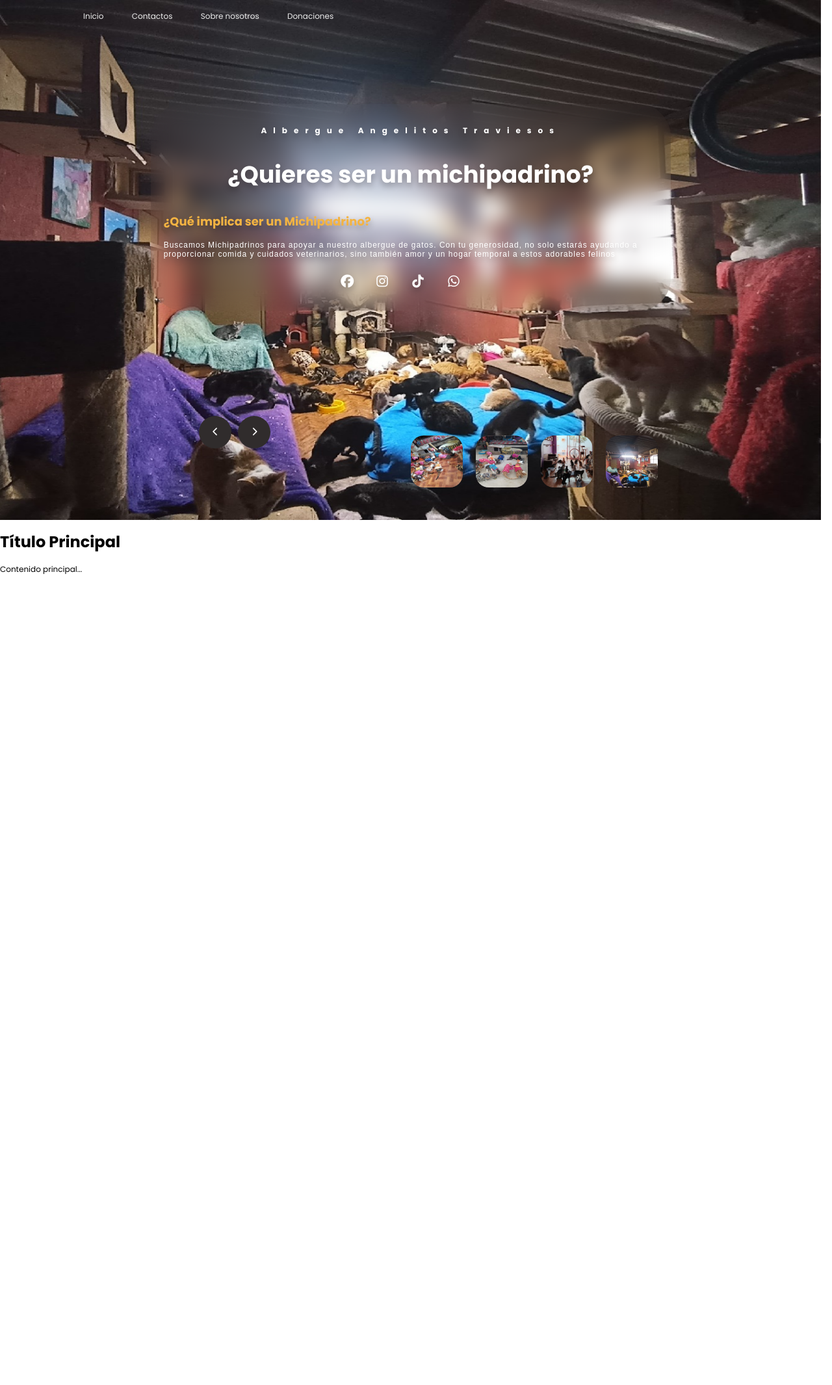
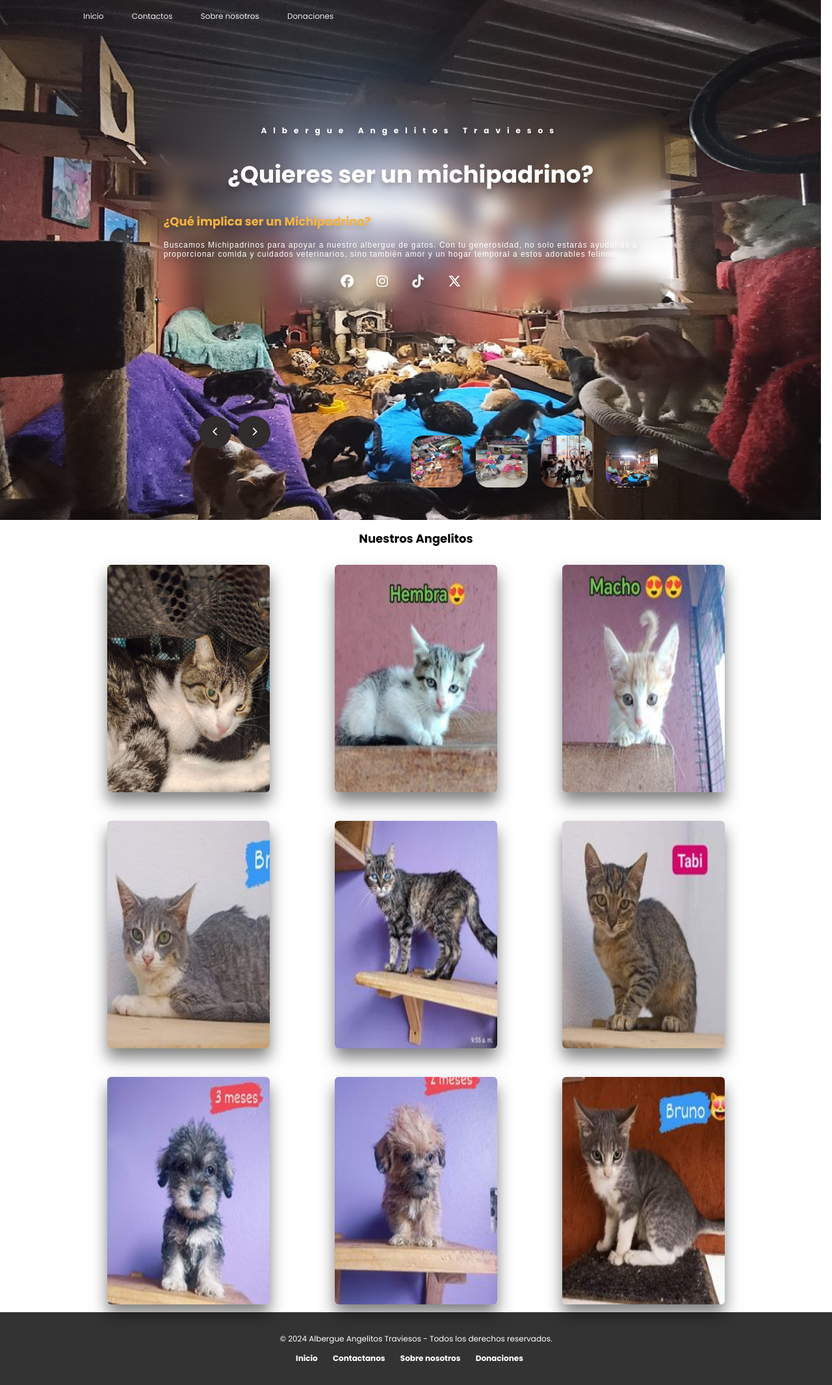
Before and after one commit to augusto-BM/Albergue-Angelitos-Traviesos, a plain HTML site: page index.html in a window 1280 px wide. Shown: the whole page at 65% size. Before the commit the page ends 897 px from the top, so only its background shows below. Drawn offline with Linux system fonts and the light colour scheme.

Commit message:
agregado de card

```diff
--- a/index.html
+++ b/index.html
@@ -7,35 +7,62 @@
 
     <meta name="description" content="Descripción breve de la página." />
     <meta name="robots" content="index, follow" />
-    <link rel="canonical" href="https://augusto-bm.github.io/Albergue-Angelitos-Traviesos/" />
-    <meta name="keywords" content="Albergue, Perù, animales, donacion, gatos, perros" />
+    <link
+      rel="canonical"
+      href="https://augusto-bm.github.io/Albergue-Angelitos-Traviesos/"
+    />
+    <meta
+      name="keywords"
+      content="Albergue, Perù, animales, donacion, gatos, perros, rescata, adopta, estereliza, no compres, apoya"
+    />
 
     <!-- Open Graph / Facebook -->
     <meta property="og:type" content="website" />
-    <meta property="og:url" content="https://www.facebook.com/people/Albergue-Angelitos-Traviesos/100064845214726/" />
-    <meta property="og:title" content="Albergue Angelitos Traviesos " />
-    <meta property="og:description" content="Tenemos 150 angelitos en el albergue. Ayúdanos a seguir cambiando sus vidas." />
-    <meta property="og:image" content="https://www.facebook.com/photo/?fbid=475190617985775&set=a.475190614652442" />
+    <meta
+      property="og:url"
+      content="https://www.facebook.com/people/Albergue-Angelitos-Traviesos/100064845214726/"
+    />
+    <meta property="og:title" content="Albergue Angelitos Traviesos" />
+    <meta
+      property="og:description"
+      content="Tenemos 150 angelitos en el albergue. Ayúdanos a seguir cambiando sus vidas."
+    />
+    <meta
+      property="og:image"
+      content="https://www.facebook.com/photo/?fbid=475190617985775&set=a.475190614652442"
+    />
 
     <!-- Twitter -->
-    <!-- <meta property="twitter:card" content="summary_large_image" />
-    <meta property="twitter:url" content="https://www.ejemplo.com/pagina" />
-    <meta property="twitter:title" content="Título de la Página" />
+    <meta property="twitter:card" content="summary_large_image" />
+    <meta
+      property="twitter:url"
+      content="https://x.com/CamarenaTatiana?t=pKx-ijQl4PXIJkx5D6UOew&s=09"
+    />
+    <meta property="twitter:title" content="Albergue Angelitos Traviesos" />
     <meta
       property="twitter:description"
-      content="Descripción breve de la página."
+      content="Apoyanos a seguir ayudando a mas angelitos de las frias calles, tenemos a cargo mas de 150 angelitos"
     />
     <meta
       property="twitter:image"
-      content="https://www.ejemplo.com/imagen.jpg"
-    /> -->
+      content="https://x.com/CamarenaTatiana/photo"
+    />
     <!-- Favicon -->
 
-    <link rel="icon" type="image/png" href="./vista/imagenes/logo/logo.ico"/>
-    <link rel="stylesheet" href="https://cdnjs.cloudflare.com/ajax/libs/font-awesome/6.5.2/css/all.min.css" integrity="sha512-SnH5WK+bZxgPHs44uWIX+LLJAJ9/2PkPKZ5QiAj6Ta86w+fsb2TkcmfRyVX3pBnMFcV7oQPJkl9QevSCWr3W6A==" crossorigin="anonymous" referrerpolicy="no-referrer" />
+    <link rel="icon" type="image/png" href="./vista/imagenes/logo/logo.ico" />
+    <link
+      rel="stylesheet"
+      href="https://cdnjs.cloudflare.com/ajax/libs/font-awesome/6.5.2/css/all.min.css"
+      integrity="sha512-SnH5WK+bZxgPHs44uWIX+LLJAJ9/2PkPKZ5QiAj6Ta86w+fsb2TkcmfRyVX3pBnMFcV7oQPJkl9QevSCWr3W6A=="
+      crossorigin="anonymous"
+      referrerpolicy="no-referrer"
+    />
     <!-- CSS -->
     <link rel="stylesheet" href="vista/css/style.css" />
+    <link rel="stylesheet" href="vista/css/footer.css" />
+    <link rel="stylesheet" href="vista/css/card.css" />
   </head>
+
   <body>
     <header>
       <nav>
@@ -46,92 +73,18 @@
       </nav>
     </header>
     <main>
-      <article>
+      <section>
         <!-- carousel -->
         <div class="carousel">
           <!-- list item -->
-          <div class="list">
+          <div class="list" id="carousel-list"></div>
+          <!-- list thumnail -->
+          <div class="thumbnail" id="thumbnail-list">
             <div class="item">
               <img src="./vista/imagenes/carroucel/carroucel1.jpg" />
-              <div class="content">
-                <div class="author"><p>Albergue Angelitos Traviesos</p></div>
-                <div class="title"><p>¿Quieres ser un michipadrino?</p></div>
-                <div class="topic"><p>¿Qué implica ser un Michipadrino?</p></div>
-                <div class="des">
-                  <p>Buscamos Michipadrinos para apoyar a nuestro albergue de gatos. Con tu generosidad, no solo estarás ayudando a proporcionar comida y cuidados veterinarios, sino también amor y un hogar temporal a estos adorables felinos</p>
-                </div>
-                <div class="buttons">
-                  <a href="https://www.facebook.com/people/Albergue-Angelitos-Traviesos/100064845214726/" target="_blank"><i class="fa-brands fa-facebook"></i></a>
-                  <a href="https://www.instagram.com/albergue_angelitostraviesos/" target="_blank"><i class="fa-brands fa-instagram"></i></a>
-                  <a href="https://www.tiktok.com/@albergueangelitos" target="_blank"><i class="fa-brands fa-tiktok"></i></a>
-                  <a href="#"><i class="fa-brands fa-whatsapp"></i></a>
-                </div>
-              </div>
             </div>
             <div class="item">
               <img src="./vista/imagenes/carroucel/carroucel2.jpg" />
-              <div class="content">
-                <div class="author"><p>Albergue Angelitos Traviesos</p></div>
-                <div class="title"><p>¡Ayúdanos a cambiar esta tendencia!</p></div>
-                <div class="topic"><p>El aumento de animales abandonados</p></div>
-                <div class="des">
-                  <p>Cada año, miles de animales son abandonados y terminan en albergues como el nuestro. Esta triste realidad está aumentando, y necesitamos tu ayuda para cambiarla. Adoptando a uno de nuestros animales, no solo les das un hogar y una familia, sino que también apoyas nuestra misión de educar y concienciar sobre la responsabilidad de tener mascotas.</p>
-                </div>
-                <div class="buttons">
-                  <a href="https://www.facebook.com/people/Albergue-Angelitos-Traviesos/100064845214726/" target="_blank"><i class="fa-brands fa-facebook"></i></a>
-                  <a href="https://www.instagram.com/albergue_angelitostraviesos/" target="_blank"><i class="fa-brands fa-instagram"></i></a>
-                  <a href="https://www.tiktok.com/@albergueangelitos" target="_blank"><i class="fa-brands fa-tiktok"></i></a>
-                  <a href="#"><i class="fa-brands fa-whatsapp"></i></a>
-                </div>
-              </div>
-            </div>
-            <div class="item">
-              <img src="./vista/imagenes/carroucel/carroucel3.jpg" />
-              <div class="content">
-                <div class="author"><p>Albergue Angelitos Traviesos</p></div>
-                <div class="title"><p>¡Adopta a un compañero fiel!</p></div>
-                <div class="topic"><p>Encuentra tu amigo peludo</p></div>
-                <div class="des">
-                  <p>En nuestro albergue, tenemos una variedad de perros y gatos esperando un hogar amoroso. Adoptar no solo cambia la vida de una mascota, sino también la tuya. Descubre cómo puedes darle una segunda oportunidad a estos fieles amigos.</p>
-                </div>
-                <div class="buttons">
-                  <a href="https://www.facebook.com/people/Albergue-Angelitos-Traviesos/100064845214726/" target="_blank"><i class="fa-brands fa-facebook"></i></a>
-                  <a href="https://www.instagram.com/albergue_angelitostraviesos/" target="_blank"><i class="fa-brands fa-instagram"></i></a>
-                  <a href="https://www.tiktok.com/@albergueangelitos" target="_blank"><i class="fa-brands fa-tiktok"></i></a>
-                  <a href="#"><i class="fa-brands fa-whatsapp"></i></a>
-                </div>
-              </div>
-            </div>
-            <div class="item">
-              <img src="./vista/imagenes/carroucel/carroucel4.jpg" />
-              <div class="content">
-                <div class="author"><p>Albergue Angelitos Traviesos</p></div>
-                <div class="title"><p>¡Adopta, no compres!</p></div>
-                <div class="topic"><p>Haz una elección responsable</p></div>
-                <div class="des">
-                  <p>Adoptar un animal de nuestro albergue no solo salva una vida, sino que también le brinda una segunda oportunidad a un compañero leal y amoroso. Cada mascota adoptada libera espacio en nuestro albergue para que podamos rescatar a otro necesitado. Juntos, podemos reducir la población de animales abandonados y promover el bienestar animal.</p>
-                </div>
-                <div class="buttons">
-                  <a href="https://www.facebook.com/people/Albergue-Angelitos-Traviesos/100064845214726/"><i class="fa-brands fa-facebook"></i></a>
-                  <a href="https://www.instagram.com/albergue_angelitostraviesos/" target="_blank"><i class="fa-brands fa-instagram" target="_blank"></i></a>
-                  <a href="https://www.tiktok.com/@albergueangelitos" target="_blank"><i class="fa-brands fa-tiktok"></i></a>
-                  <a href="#"><i class="fa-brands fa-whatsapp"></i></a>
-                </div>
-              </div>
-            </div>
-          </div>
-          <!-- list thumnail -->
-          <div class="thumbnail">
-            <div class="item">
-              <img src="./vista/imagenes/carroucel/carroucel1.jpg" />
-<!--               <div class="content">
-                <div class="title">Name Slider</div>
-                <div class="description">Description</div>
-              </div> -->
-            </div>
-            <div class="item">
-              <img src="./vista/imagenes/carroucel/carroucel2.jpg" />
-
             </div>
             <div class="item">
               <img src="./vista/imagenes/carroucel/carroucel3.jpg" />
@@ -140,27 +93,44 @@
               <img src="./vista/imagenes/carroucel/carroucel4.jpg" />
             </div>
           </div>
+
           <!-- next prev -->
-
           <div class="arrows">
-            <button id="prev"> <i class="fa-solid fa-chevron-left"></i> </button>
-            <button id="next"> <i class="fa-solid fa-chevron-right"></i> </button>
+            <button id="prev"><i class="fa-solid fa-chevron-left"></i></button>
+            <button id="next"><i class="fa-solid fa-chevron-right"></i></button>
           </div>
           <!-- time running -->
           <div class="time"></div>
         </div>
-
-      </article>
+      </section>
       <!-- <aside>
         Contenido secundario, como anuncios o enlaces externos
       </aside> -->
-      <h1>Título Principal</h1>
-      <p>Contenido principal...</p>
+      <section id="animales">
+        <h1>Nuestros Angelitos</h1>
+        <article class="contenedor-card" id="card-list">
+
+        </article>
+
+      </section>
     </main>
     <footer>
-      <!-- Información del pie de página -->
+      <p>
+        &copy; 2024 Albergue Angelitos Traviesos - Todos los derechos
+        reservados.
+      </p>
+      <nav>
+        <ul>
+          <li><a href="#inicio">Inicio</a></li>
+          <li><a href="#contactanos">Contactanos</a></li>
+          <li><a href="#Sobre nosotros">Sobre nosotros</a></li>
+          <li><a href="#Donaciones">Donaciones</a></li>
+        </ul>
+      </nav>
     </footer>
     <!-- JavaScript -->
-    <script src="vista/js/app.js"></script>
+    <script src="./vista/js/carousel/app.js"></script>
+    <script src="./vista/js/carousel/crearElementos.js"></script>
+    <script src="./vista/js/card/crearElementos.js"></script>
   </body>
 </html>
--- /dev/null
+++ b/vista/css/card.css
@@ -0,0 +1,77 @@
+#animales {
+  text-align: center; /* Centrar el título "Nuestros Angelitos" */
+}
+
+.contenedor-card {
+  display: flex;
+  justify-content: center;
+  flex-wrap: wrap; /* Permite que los cards se envuelvan en pantallas pequeñas */
+  gap: 20px; /* Espacio entre los cards */
+}
+
+.contenedor-card figure {
+  position: relative;
+  height: 350px;
+  width: 250px;
+  overflow: hidden;
+  border-radius: 6px;
+  box-shadow: 0px 15px 25px rgba(0, 0, 0, 0.5);
+  cursor: pointer;
+}
+
+.contenedor-card figure img {
+  width: 100%;
+  height: 100%;
+  transition: all 500ms ease-out;
+}
+
+.contenedor-card figure .capa {
+  position: absolute;
+  top: 0;
+  width: 100%;
+  height: 100%;
+  background: rgba(11, 103, 123, 0.6);
+  transition: all 500ms ease-out;
+  opacity: 0;
+  visibility: hidden;
+  text-align: center;
+}
+
+.contenedor-card figure:hover > .capa {
+  opacity: 1;
+  visibility: visible;
+}
+
+.contenedor-card figure:hover > .capa h3 {
+  margin-top: 70px;
+  margin-bottom: 15px;
+}
+
+.contenedor-card figure:hover > img{
+  transform: scale(1.1);
+}
+
+.contenedor-card figure .capa h3{
+  color: #fff;
+  font-weight: 400;
+  margin-bottom: 120px;
+  transition: all 500ms ease-out;
+  margin-top: 30px;
+  font-size: 30px;
+}
+
+.contenedor-card figure .capa h4{
+  color: #fff;
+  font-size: 15px;
+  letter-spacing: 2px;
+
+}
+
+.contenedor-card figure .capa p{
+  color: #fff;
+  font-size: 15px;
+  line-height: 1.5;
+  width: 100%;
+  max-width: 220px;
+  margin: auto;
+}
--- /dev/null
+++ b/vista/css/footer.css
@@ -0,0 +1,31 @@
+footer {
+    background-color: #333; /* Color de fondo oscuro */
+    color: #fff; /* Color de texto blanco */
+    padding: 20px; /* Espaciado interior */
+    text-align: center; /* Alineación del texto al centro */
+}
+
+footer p {
+    margin-bottom: 10px; /* Espaciado inferior para el párrafo */
+}
+
+footer nav ul {
+    list-style-type: none; /* Quita los puntos de la lista */
+    padding: 0;
+}
+
+footer nav ul li {
+    display: inline; /* Mostrar los elementos de la lista en línea */
+    margin-right: 20px; /* Espacio entre los elementos de la lista */
+}
+
+footer nav ul li a {
+    color: #fff; /* Color de texto blanco para los enlaces */
+    text-decoration: none; /* Quitar subrayado de los enlaces */
+    font-weight: bold; /* Texto en negrita */
+    transition: color 0.3s ease; /* Transición suave para el cambio de color */
+}
+
+footer nav ul li a:hover {
+    color: #ffc107; /* Cambio de color al pasar el mouse */
+}
--- a/vista/css/style.css
+++ b/vista/css/style.css
@@ -1,10 +1,10 @@
 @import url("https://fonts.googleapis.com/css2?family=Poppins:ital,wght@0,100;0,200;0,300;0,400;0,500;0,600;0,700;0,800;0,900;1,100;1,200;1,300;1,400;1,500;1,600;1,700;1,800;1,900&display=swap");
 body {
   margin: 0;
-  /* background-color: #000; */
-  /* color: #eee; */
+  padding: 0;
   font-family: Poppins;
   font-size: 12px;
+  box-sizing: border-box;
 }
 a {
   text-decoration: none;
@@ -41,6 +41,7 @@ header a {
   width: 100%;
   height: 100%;
   object-fit: cover;
+
 }
 
 .carousel .list .item .content {
@@ -104,19 +105,6 @@ header a {
   color: blue;
   transition: 0.5s;
 }
-
-/* .carousel .list .item .buttons a{
-    border: none;
-    background-color: #eee;
-    letter-spacing: 3px;
-    font-family: Poppins;
-    font-weight: 500;
-}
-.carousel .list .item .buttons a:nth-child(2){
-    background-color: transparent;
-    border: 1px solid #fff;
-    color: #eee;
-} */
 
 /* thumbail */
 .thumbnail {
--- /dev/null
+++ b/vista/js/card/crearElementos.js
@@ -0,0 +1,56 @@
+document.addEventListener("DOMContentLoaded", function () {
+  const cardList = document.getElementById("card-list");
+
+  // Función para obtener y renderizar los datos del JSON
+  function fetchCardData() {
+    fetch("./vista/js/card/datosCard.json")
+      .then((response) => {
+        if (!response.ok) {
+          throw new Error("La respuesta de la red no fue correcta");
+        }
+        return response.json();
+      })
+      .then((data) => {
+        // Iterar sobre los items del JSON y crear las tarjetas
+        data.cardObjeto.forEach((item) => {
+          // Crear un elemento figure para cada tarjeta
+          const figureElement = document.createElement("figure");
+
+          // Crear el elemento img y configurarlo
+          const imgElement = document.createElement("img");
+          imgElement.src = `./vista/imagenes/animales/${item.imagenSrc}`;
+          imgElement.alt = item.descripcion;
+
+          // Crear la capa con título y descripción
+          const capaElement = document.createElement("div");
+          capaElement.classList.add("capa");
+
+          const tituloElement = document.createElement("h3");
+          tituloElement.textContent = item.nombre;
+
+          const subtituloElement = document.createElement("h4");
+          subtituloElement.textContent = item.condicion;
+
+          const descripcionElement = document.createElement("p");
+          descripcionElement.textContent = item.descripcion;
+
+          // Añadir elementos a la capa
+          capaElement.appendChild(tituloElement);
+          capaElement.appendChild(subtituloElement);
+          capaElement.appendChild(descripcionElement);
+
+          // Añadir elementos a la figura
+          figureElement.appendChild(imgElement);
+          figureElement.appendChild(capaElement);
+
+          // Añadir figura al contenedor de tarjetas
+          cardList.appendChild(figureElement);
+        });
+      })
+      .catch((error) => {
+        console.error("Error fetching data:", error);
+      });
+  }
+
+  fetchCardData();
+});
--- /dev/null
+++ b/vista/js/card/datosCard.json
@@ -0,0 +1,58 @@
+{
+  "cardObjeto": [
+    {
+      "imagenSrc": "animal1.jpg",
+      "nombre": "MININA",
+      "condicion": "ADOPTA O APADRINA",
+      "descripcion": "Hembra de 6 años, dulce y cariñosa, le encanta jugar y recibir caricias."
+    },
+    {
+      "imagenSrc": "animal2.jpg",
+      "nombre": "NENA",
+      "condicion": "ADOPTA",
+      "descripcion": "Hembra de 5 meses, activo y juguetón, ideal para un hogar con espacio para correr."
+    },
+    {
+      "imagenSrc": "animal3.jpg",
+      "nombre": "ANDRES",
+      "condicion": "ADOPTA",
+      "descripcion": "Macho joven de 6 meses, curioso y amigable, necesita explorar y aprender."
+    },
+    {
+      "imagenSrc": "animal4.jpg",
+      "nombre": "CAISER",
+      "condicion": "ADOPTA O APADRINA",
+      "descripcion": "Macho adulto de 5 años, tranquilo y amoroso, perfecto para un hogar relajado."
+    },
+    {
+      "imagenSrc": "animal5.jpg",
+      "nombre": "PELUCHE",
+      "condicion": "ADOPTA O APADRINA",
+      "descripcion": "Macho de 5 años, peludo y cariñoso, busca un compañero para jugar y compartir."
+    },
+    {
+      "imagenSrc": "animal6.jpg",
+      "nombre": "LUNA",
+      "condicion": "ADOPTA",
+      "descripcion": "Hembra joven de 2 años, cariñosa y juguetona, ideal para una familia activa."
+    },
+    {
+      "imagenSrc": "animal7.jpg",
+      "nombre": "OSO",
+      "condicion": "ADOPTA",
+      "descripcion": "Macho  de 3 meses, tranquilo y leal, busca compañía y cariñoso."
+    },
+    {
+      "imagenSrc": "animal8.jpg",
+      "nombre": "MAX",
+      "condicion": "ADOPTA",
+      "descripcion": "Macho de 3 meses, inteligente y enérgico, le gusta aprender trucos nuevos."
+    },
+    {
+      "imagenSrc": "animal9.jpg",
+      "nombre": "BRUNO",
+      "condicion": "ADOPTA",
+      "descripcion": "Macho joven de 1 año, lleno de energía y amor, necesita mucho espacio para jugar."
+    }
+  ]
+}
--- a/vista/js/app.js
+++ b/vista/js/carousel/app.js
@@ -11,7 +11,7 @@ let timeDom = document.querySelector('.carousel .time');
 
 thumbnailBorderDom.appendChild(thumbnailItemsDom[0]);
 let timeRunning = 3000;
-let timeAutoNext = 10000;
+let timeAutoNext = 15000;
 
 nextDom.onclick = function(){
     showSlider('next');
--- /dev/null
+++ b/vista/js/carousel/crearElementos.js
@@ -0,0 +1,51 @@
+document.addEventListener("DOMContentLoaded", function () {
+  const carouselList = document.getElementById("carousel-list");
+  const thumbnailList = document.getElementById("thumbnail-list");
+
+  // Función para obtener y renderizar los datos del JSON
+  function fetchCarouselData() {
+    fetch("./vista/js/carousel/datosCarousel.json")
+      .then((response) => {
+        if (!response.ok) {
+          throw new Error("La respuesta de la red no fue correcta");
+        }
+        return response.json();
+      })
+      .then((data) => {
+        // Iterar sobre los items del carouselItems y crear los elementos HTML
+        data.carouselObjeto.forEach((item) => {
+          const itemElement = document.createElement("div");
+          itemElement.className = "item";
+
+          const imgElement = document.createElement("img");
+          imgElement.src = `./vista/imagenes/carroucel/${item.imagenSrc}`;
+          imgElement.alt = item.titulo;
+
+          const contentElement = document.createElement("div");
+          contentElement.className = "content";
+
+          contentElement.innerHTML = `
+            <div class="author"><p>Albergue Angelitos Traviesos</p></div>
+            <div class="title"><p>${item.titulo}</p></div>
+            <div class="topic"><p>${item.tema}</p></div>
+            <div class="des"><p>${item.descripcion}</p></div>
+            <div class="buttons">
+              <a href="https://www.facebook.com/people/Albergue-Angelitos-Traviesos/100064845214726/" target="_blank"><i class="fa-brands fa-facebook"></i></a>
+              <a href="https://www.instagram.com/albergue_angelitostraviesos/" target="_blank"><i class="fa-brands fa-instagram"></i></a>
+              <a href="https://www.tiktok.com/@albergueangelitos" target="_blank"><i class="fa-brands fa-tiktok"></i></a>
+              <a href="https://x.com/CamarenaTatiana?t=pKx-ijQl4PXIJkx5D6UOew&s=09"><i class="fa-brands fa-x-twitter"></i></a>
+            </div>
+          `;
+
+          itemElement.appendChild(imgElement);
+          itemElement.appendChild(contentElement);
+          carouselList.appendChild(itemElement);
+        });
+      })
+      .catch((error) => {
+        console.error("Error fetching data:", error);
+      });
+  }
+
+  fetchCarouselData();
+});
--- /dev/null
+++ b/vista/js/carousel/datosCarousel.json
@@ -0,0 +1,28 @@
+{
+    "carouselObjeto": [
+      {
+        "imagenSrc": "carroucel1.jpg",
+        "titulo": "¿Quieres ser un michipadrino?",
+        "tema": "¿Qué implica ser un Michipadrino?",
+        "descripcion": "Buscamos Michipadrinos para apoyar a nuestro albergue de gatos. Con tu generosidad, no solo estarás ayudando a proporcionar comida y cuidados veterinarios, sino también amor y un hogar temporal a estos adorables felinos"
+      },
+      {
+        "imagenSrc": "carroucel2.jpg",
+        "titulo": "¡Ayúdanos a cambiar esta tendencia!",
+        "tema": "El aumento de animales abandonados",
+        "descripcion": "Cada año, miles de animales son abandonados y terminan en albergues como el nuestro. Esta triste realidad está aumentando, y necesitamos tu ayuda para cambiarla. Adoptando a uno de nuestros animales, no solo les das un hogar y una familia, sino que también apoyas nuestra misión de educar y concienciar sobre la responsabilidad de tener mascotas."
+      },
+      {
+        "imagenSrc": "carroucel3.jpg",
+        "titulo": "¡Adopta a un compañero fiel!",
+        "tema": "Encuentra tu amigo peludo",
+        "descripcion": "En nuestro albergue, tenemos una variedad de perros y gatos esperando un hogar amoroso. Adoptar no solo cambia la vida de una mascota, sino también la tuya. Descubre cómo puedes darle una segunda oportunidad a estos fieles amigos."
+      },
+      {
+        "imagenSrc": "carroucel4.jpg",
+        "titulo": "¡Adopta, no compres!",
+        "tema": "Haz una elección responsable",
+        "descripcion": "Adoptar un animal de nuestro albergue no solo salva una vida, sino que también le brinda una segunda oportunidad a un compañero leal y amoroso. Cada mascota adoptada libera espacio en nuestro albergue para que podamos rescatar a otro necesitado. Juntos, podemos reducir la población de animales abandonados y promover el bienestar animal."
+      }
+    ]
+  }
```
Also changed, not shown: vista/imagenes/animales/animal1.jpg (added), vista/imagenes/animales/animal2.jpg (added), vista/imagenes/animales/animal3.jpg (added), vista/imagenes/animales/animal4.jpg (added), vista/imagenes/animales/animal5.jpg (added), vista/imagenes/animales/animal6.jpg (added), vista/imagenes/animales/animal7.jpg (added), vista/imagenes/animales/animal8.jpg (added), vista/imagenes/animales/animal9.jpg (added).
